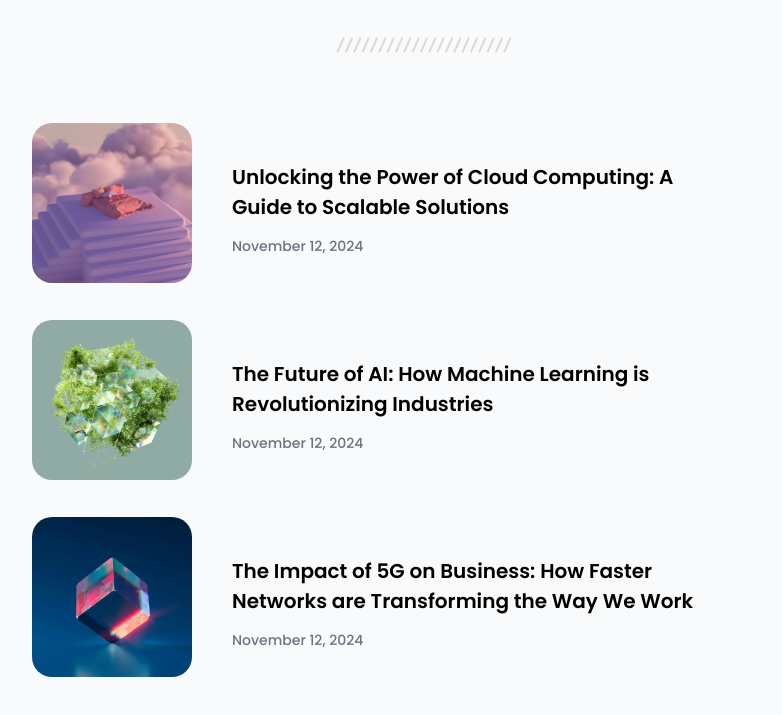
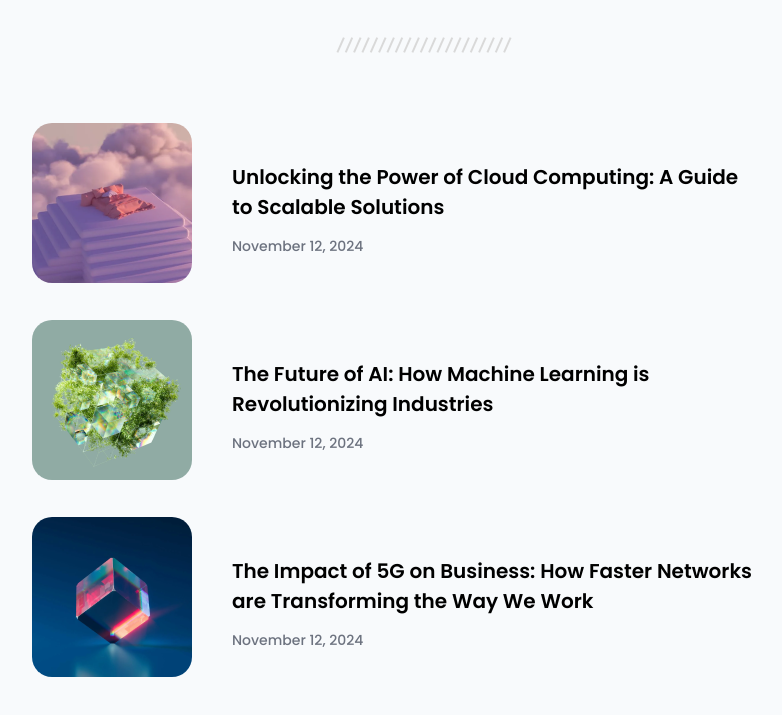
Before and after one commit to JeremieN6/DevChallenge_SimpleArticle, a plain HTML site: page index.html in a window 1280 px wide. Shown: the part 145-860 px from the top of the page, without its empty margins (216-998 px from the left). Drawn offline with Linux system fonts and the light colour scheme.

Commit message:
fixing for pixel perfect

```diff
--- a/index.html
+++ b/index.html
@@ -101,9 +101,9 @@ p.dateArticle {
     .article{
         justify-content: flex-start;
     }
-    /* .contentArticle{
-        width: inherit;
-    } */
+    .contentArticle {
+        width: 67%;
+    }
 }
 </style>
 <body>
```
